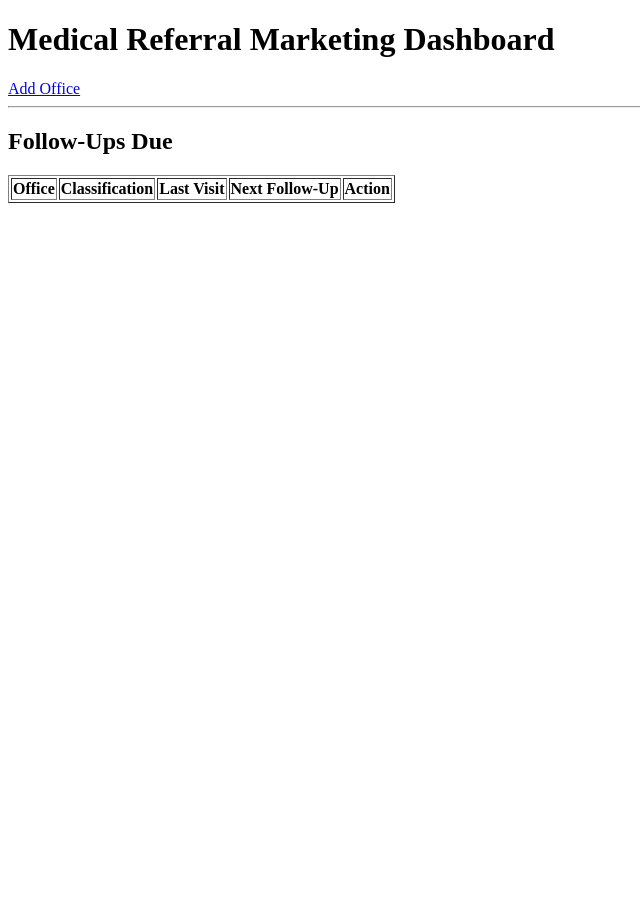
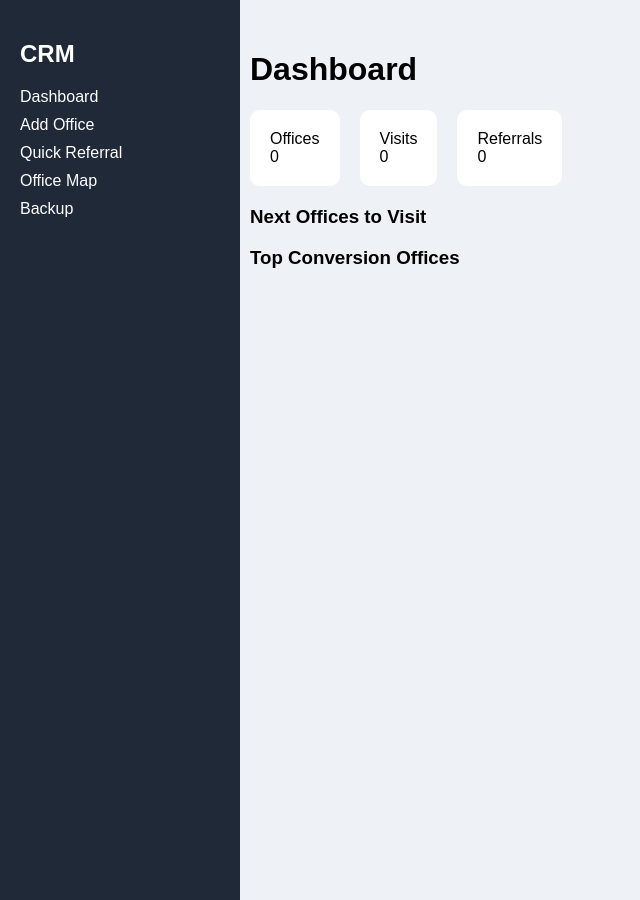
Before and after one commit to rogers8733-rgb/medical-crm, a Flask app: page / in a window 1280 px wide. Shown: the whole page, without its empty margins (0-640 px from the left). Run offline with Flask 3, Linux system fonts and the light colour scheme; data that the repository does not hold is empty.

Commit message:
CRM v4 upgrade

```diff
--- a/app.py
+++ b/app.py
@@ -1,114 +1,124 @@
-from flask import Flask, render_template, request, redirect
-import sqlite3
+
+from flask import Flask, render_template, request, redirect, send_file
+import csv, os, zipfile
 from datetime import datetime, timedelta
+from collections import defaultdict
 
 app = Flask(__name__)
 
-def init_db():
-    conn = sqlite3.connect("database.db")
-    cursor = conn.cursor()
-    cursor.execute("""
-        CREATE TABLE IF NOT EXISTS offices (
-            id INTEGER PRIMARY KEY AUTOINCREMENT,
-            office_name TEXT,
-            md_name TEXT,
-            coordinator TEXT,
-            phone TEXT,
-            classification TEXT,
-            last_visit TEXT,
-            next_followup TEXT,
-            referrals INTEGER,
-            notes TEXT
-        )
-    """)
-    conn.commit()
-    conn.close()
+OFFICE_FILE="accounts.csv"
+VISIT_FILE="visits.csv"
+REF_FILE="referrals.csv"
 
-init_db()
+RULES={"A":14,"B":30,"C":60,"D":120}
 
-def calculate_followup(classification):
-    followup_days = {
-        "A": 14,
-        "B": 30,
-        "C": 60,
-        "D": 90
-    }
-    return followup_days.get(classification, 30)
+def read_csv(file):
+    rows=[]
+    try:
+        with open(file,"r") as f:
+            r=csv.reader(f)
+            for x in r: rows.append(x)
+    except: pass
+    return rows
+
+def append_csv(file,row):
+    with open(file,"a",newline="") as f:
+        w=csv.writer(f)
+        w.writerow(row)
+
+def last_visit(name,visits):
+    v=[x for x in visits if x[0]==name]
+    if v: return v[-1][1]
+    return None
 
 @app.route("/")
 def index():
-    conn = sqlite3.connect("database.db")
-    cursor = conn.cursor()
-    cursor.execute("SELECT * FROM offices ORDER BY classification ASC")
-    offices = cursor.fetchall()
-    conn.close()
+    offices=read_csv(OFFICE_FILE)
+    visits=read_csv(VISIT_FILE)
+    refs=read_csv(REF_FILE)
 
-    today = datetime.today().strftime("%Y-%m-%d")
+    office_rows=[]
+    next_visits=[]
+    conversions=[]
 
-    return render_template("index.html", offices=offices, today=today)
+    for o in offices:
+        name,md,phone,cls,added,notes,address=o
+        last=last_visit(name,visits)
 
-@app.route("/add", methods=["GET", "POST"])
-def add_office():
-    if request.method == "POST":
-        office_name = request.form["office_name"]
-        md_name = request.form["md_name"]
-        coordinator = request.form["coordinator"]
-        phone = request.form["phone"]
-        classification = request.form["classification"]
-        notes = request.form["notes"]
+        visit_count=len([v for v in visits if v[0]==name])
+        ref_count=len([r for r in refs if r[0]==name])
 
-        last_visit = datetime.today()
-        next_followup = last_visit + timedelta(days=calculate_followup(classification))
+        conv=0
+        if visit_count>0:
+            conv=round((ref_count/visit_count)*100,1)
 
-        conn = sqlite3.connect("database.db")
-        cursor = conn.cursor()
-        cursor.execute("""
-            INSERT INTO offices
-            (office_name, md_name, coordinator, phone, classification, last_visit, next_followup, referrals, notes)
-            VALUES (?, ?, ?, ?, ?, ?, ?, ?, ?)
-        """, (
-            office_name,
-            md_name,
-            coordinator,
-            phone,
-            classification,
-            last_visit.strftime("%Y-%m-%d"),
-            next_followup.strftime("%Y-%m-%d"),
-            0,
-            notes
-        ))
-        conn.commit()
-        conn.close()
+        conversions.append((name,conv))
 
+        if last:
+            d=datetime.strptime(last,"%Y-%m-%d")
+            due=d+timedelta(days=RULES.get(cls,60))
+            if due<=datetime.today():
+                next_visits.append(name)
+        else:
+            next_visits.append(name)
+
+        office_rows.append({
+            "name":name,"md":md,"phone":phone,
+            "class":cls,"notes":notes,"address":address,
+            "last_visit":last if last else "None"
+        })
+
+    conversions=sorted(conversions,key=lambda x:x[1],reverse=True)
+
+    return render_template("index.html",
+        offices=office_rows,
+        next_visits=next_visits,
+        predictions=conversions[:5],
+        total_offices=len(offices),
+        total_visits=len(visits),
+        total_refs=len(refs)
+    )
+
+@app.route("/quick_referral",methods=["GET","POST"])
+def quick():
+    offices=read_csv(OFFICE_FILE)
+
+    if request.method=="POST":
+        office=request.form["office"]
+        rtype=request.form["rtype"]
+        today=datetime.today().strftime("%Y-%m-%d")
+        append_csv(REF_FILE,[office,today,rtype,""])
+        return redirect("/quick_referral")
+
+    return render_template("quick.html",offices=offices)
+
+@app.route("/map")
+def map():
+    offices=read_csv(OFFICE_FILE)
+    return render_template("map.html",offices=offices)
+
+@app.route("/backup")
+def backup():
+    files=[OFFICE_FILE,VISIT_FILE,REF_FILE]
+    zipname="crm_backup.zip"
+    with zipfile.ZipFile(zipname,"w") as z:
+        for f in files:
+            if os.path.exists(f): z.write(f)
+    return send_file(zipname,as_attachment=True)
+
+@app.route("/add",methods=["GET","POST"])
+def add():
+    if request.method=="POST":
+        office=request.form["office"]
+        md=request.form["md"]
+        phone=request.form["phone"]
+        cls=request.form["classification"]
+        notes=request.form["notes"]
+        address=request.form["address"]
+        today=datetime.today().strftime("%Y-%m-%d")
+        append_csv(OFFICE_FILE,[office,md,phone,cls,today,notes,address])
         return redirect("/")
-
     return render_template("add.html")
 
-@app.route("/log_visit/<int:office_id>")
-def log_visit(office_id):
-    conn = sqlite3.connect("database.db")
-    cursor = conn.cursor()
-
-    cursor.execute("SELECT classification FROM offices WHERE id = ?", (office_id,))
-    classification = cursor.fetchone()[0]
-
-    last_visit = datetime.today()
-    next_followup = last_visit + timedelta(days=calculate_followup(classification))
-
-    cursor.execute("""
-        UPDATE offices
-        SET last_visit = ?, next_followup = ?
-        WHERE id = ?
-    """, (
-        last_visit.strftime("%Y-%m-%d"),
-        next_followup.strftime("%Y-%m-%d"),
-        office_id
-    ))
-
-    conn.commit()
-    conn.close()
-
-    return redirect("/")
-
-if __name__ == "__main__":
+if __name__=="__main__":
     app.run(debug=True)
--- a/requirements.txt
+++ b/requirements.txt
@@ -1,2 +1 @@
 flask
-gunicorn
--- a/templates/index.html
+++ b/templates/index.html
@@ -1,37 +1,55 @@
+
 <!DOCTYPE html>
 <html>
 <head>
-    <title>Medical Referral CRM</title>
+<meta name="viewport" content="width=device-width, initial-scale=1">
+<link rel="manifest" href="/static/manifest.json">
+<title>Marketing CRM</title>
+<style>
+body{font-family:Arial;margin:0;background:#eef1f5}
+.sidebar{width:200px;height:100vh;background:#1f2937;color:white;position:fixed;padding:20px}
+.sidebar a{display:block;color:white;text-decoration:none;margin:10px 0}
+.main{margin-left:220px;padding:30px}
+.cards{display:flex;gap:20px;margin-bottom:20px}
+.card{background:white;padding:20px;border-radius:10px}
+</style>
 </head>
+
 <body>
-    <h1>Medical Referral Marketing Dashboard</h1>
 
-    <a href="/add">Add Office</a>
-    <hr>
+<div class="sidebar">
+<h2>CRM</h2>
+<a href="/">Dashboard</a>
+<a href="/add">Add Office</a>
+<a href="/quick_referral">Quick Referral</a>
+<a href="/map">Office Map</a>
+<a href="/backup">Backup</a>
+</div>
 
-    <h2>Follow-Ups Due</h2>
+<div class="main">
 
-    <table border="1">
-        <tr>
-            <th>Office</th>
-            <th>Classification</th>
-            <th>Last Visit</th>
-            <th>Next Follow-Up</th>
-            <th>Action</th>
-        </tr>
+<h1>Dashboard</h1>
 
-        {% for office in offices %}
-        <tr {% if office[7] <= today %} style="background-color: #ffcccc;" {% endif %}>
-            <td>{{ office[1] }}</td>
-            <td>{{ office[5] }}</td>
-            <td>{{ office[6] }}</td>
-            <td>{{ office[7] }}</td>
-            <td>
-                <a href="/log_visit/{{ office[0] }}">Log Visit</a>
-            </td>
-        </tr>
-        {% endfor %}
-    </table>
+<div class="cards">
+<div class="card">Offices<br>{{total_offices}}</div>
+<div class="card">Visits<br>{{total_visits}}</div>
+<div class="card">Referrals<br>{{total_refs}}</div>
+</div>
 
+<h3>Next Offices to Visit</h3>
+<ul>
+{% for n in next_visits %}
+<li>{{n}}</li>
+{% endfor %}
+</ul>
+
+<h3>Top Conversion Offices</h3>
+<ul>
+{% for p in predictions %}
+<li>{{p[0]}} — {{p[1]}}%</li>
+{% endfor %}
+</ul>
+
+</div>
 </body>
 </html>
```
Also changed, not shown: templates/add.html (+23 -26 lines), templates/followups.html (added, +21 -0 lines), templates/map.html (added, +26 -0 lines), templates/notes.html (added, +27 -0 lines), templates/office.html (added, +28 -0 lines), templates/quick.html (added, +34 -0 lines), templates/referral.html (added, +42 -0 lines), templates/referrals.html (added, +37 -0 lines), templates/today.html (added, +21 -0 lines), templates/visit.html (added, +11 -0 lines), templates/visits.html (added, +35 -0 lines), static/manifest.json (added), 1 other file.
